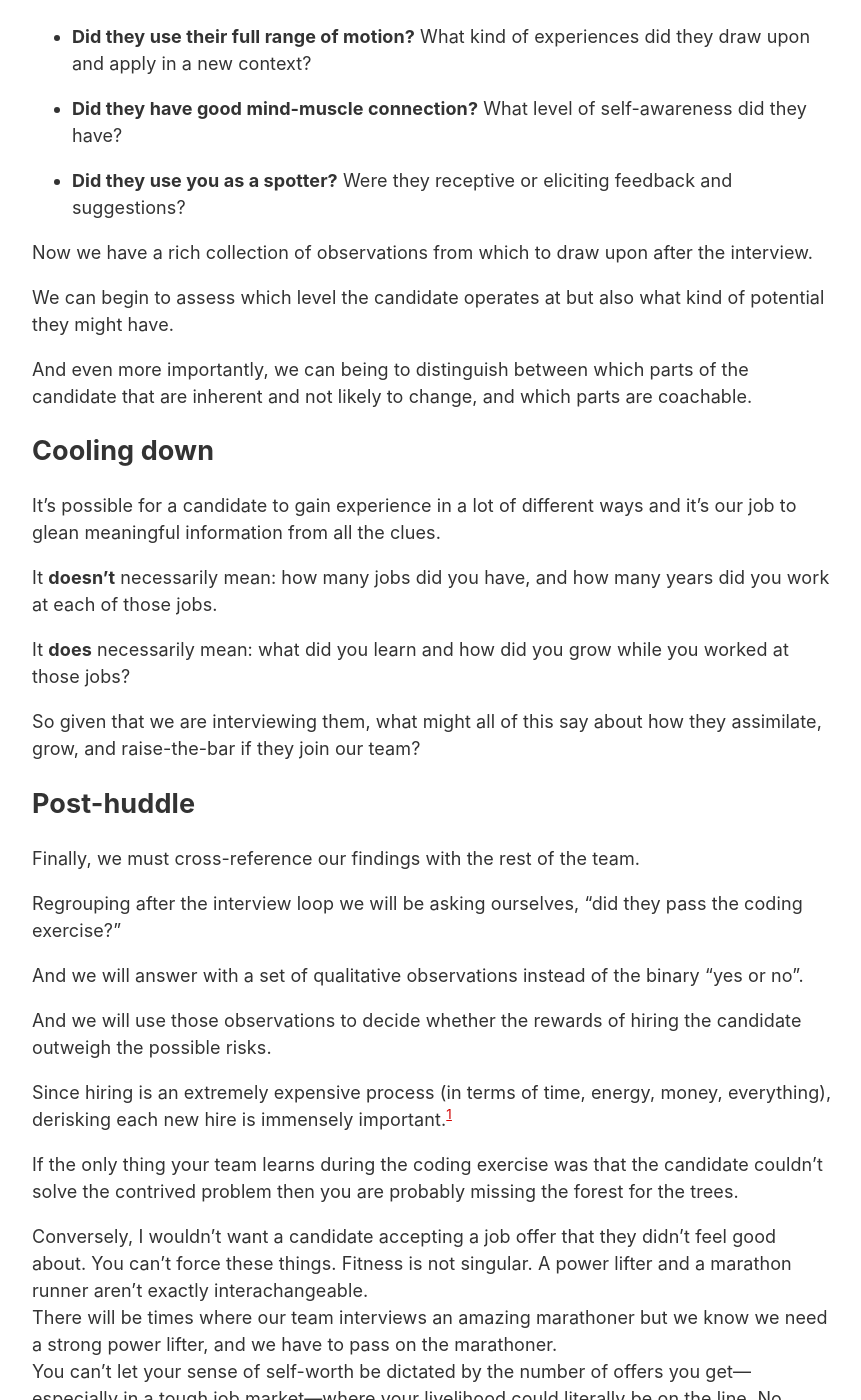
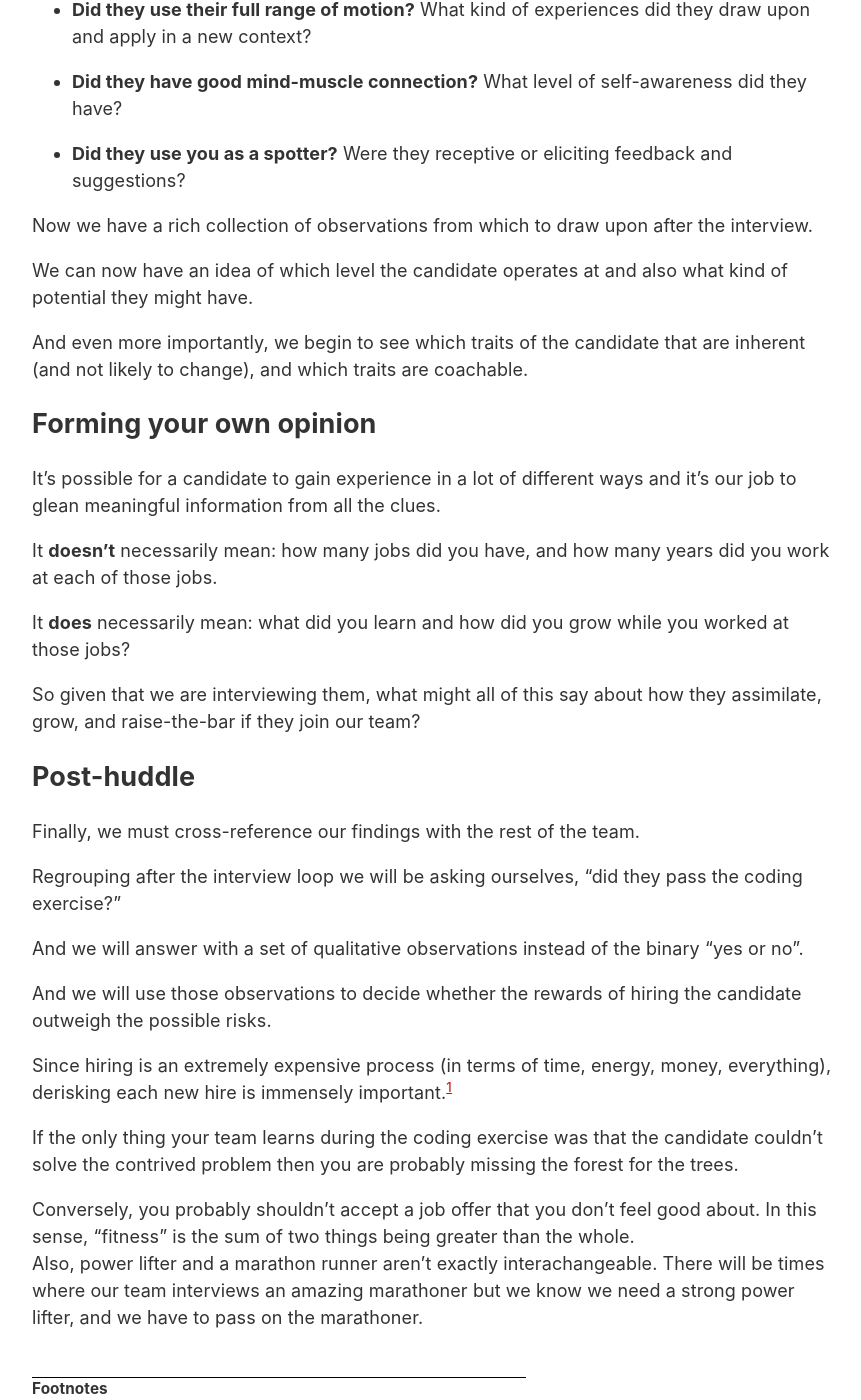
Before and after one commit to matyus/matyus.github.com, a Jekyll site: the page built from _posts/2023-02-10-did-they-pass-the-coding-exercise.md, in a window 1280 px wide and 1400 px high, scrolled down 1324 px. Shown: the whole window, without its empty margins (208-1069 px from the left). Built offline with Jekyll 4.4.1, drawn with Linux system fonts in a browser that asks for light colours; our own code applies the rules of GitHub Pages for plain Markdown files; some of the changed text lies outside the part shown.

Commit message:
Update 2023-02-10-did-they-pass-the-coding-exercise.md

```diff
--- a/_posts/2023-02-10-did-they-pass-the-coding-exercise.md
+++ b/_posts/2023-02-10-did-they-pass-the-coding-exercise.md
@@ -3,9 +3,9 @@
 tags: interviewing interrogation demonstration software-engineering
 ---
 
-Interviewing is hard!!!! but it's also fun and rewarding when it's done well.
+Interviewing is hard!!!! but it's also fun and rewarding when it's going well.
 
-If it feels like things aren't going well, it may motivate your team to revisit their Interview Process.
+And when things aren't going well, your team may feel like revising their Interview Process.
 
 The coding exercise in particular always gets the most scrutiny. It naturally invites the most opinions because it is easy to criticize, especially if the team isn't aligned on what the goals are.
 
@@ -16,7 +16,7 @@
 
 ## Why is it called a “coding exercise”?
 
-Any kind of exercise, whether it be coding, weight-lifting, etc, are intended to assess the fitness of something in a given situation.
+Any kind of exercises, whether they be coding, weight-lifting, running, etc, are intended to guage the fitness of something in a given context.
 
 Doing a compound movement, like a deadlift, is a lot like doing a coding exercise:
 
@@ -55,12 +55,12 @@
 
 Now we have a rich collection of observations from which to draw upon after the interview.
 
-We can begin to assess which level the candidate operates at but also what kind of potential they might have.
+We can now have an idea of which level the candidate operates at and also what kind of potential they might have.
 
-And even more importantly, we can being to distinguish between which parts of the candidate that are inherent and not likely to change, and which parts are coachable.
+And even more importantly, we begin to see which traits of the candidate that are inherent (and not likely to change), and which traits are coachable.
 
 
-## Cooling down
+## Forming your own opinion
 
 It's possible for a candidate to gain experience in a lot of different ways and it’s our job to glean meaningful information from all the clues.
 
@@ -87,6 +87,5 @@
 
 
 [^recovery]: As a candidate, it's takes a lot to put yourself out there in an interview. You might feel good about how everything went but still not get the job.
-Conversely, I wouldn't want a candidate accepting a job offer that they didn't feel good about. You can't force these things. Fitness is not singular. A power lifter and a marathon runner aren’t exactly interachangeable.
-There will be times where our team interviews an amazing marathoner but we know we need a strong power lifter, and we have to pass on the marathoner.
-You can't let your sense of self-worth be dictated by the number of offers you get—especially in a tough job market—where your livelihood could literally be on the line. No matter how hard it gets, it's not something to be take personally.
+Conversely, you probably shouldn't accept a job offer that you don't feel good about. In this sense, "fitness" is the sum of two things being greater than the whole.
+Also, power lifter and a marathon runner aren’t exactly interachangeable. There will be times where our team interviews an amazing marathoner but we know we need a strong power lifter, and we have to pass on the marathoner.
```
